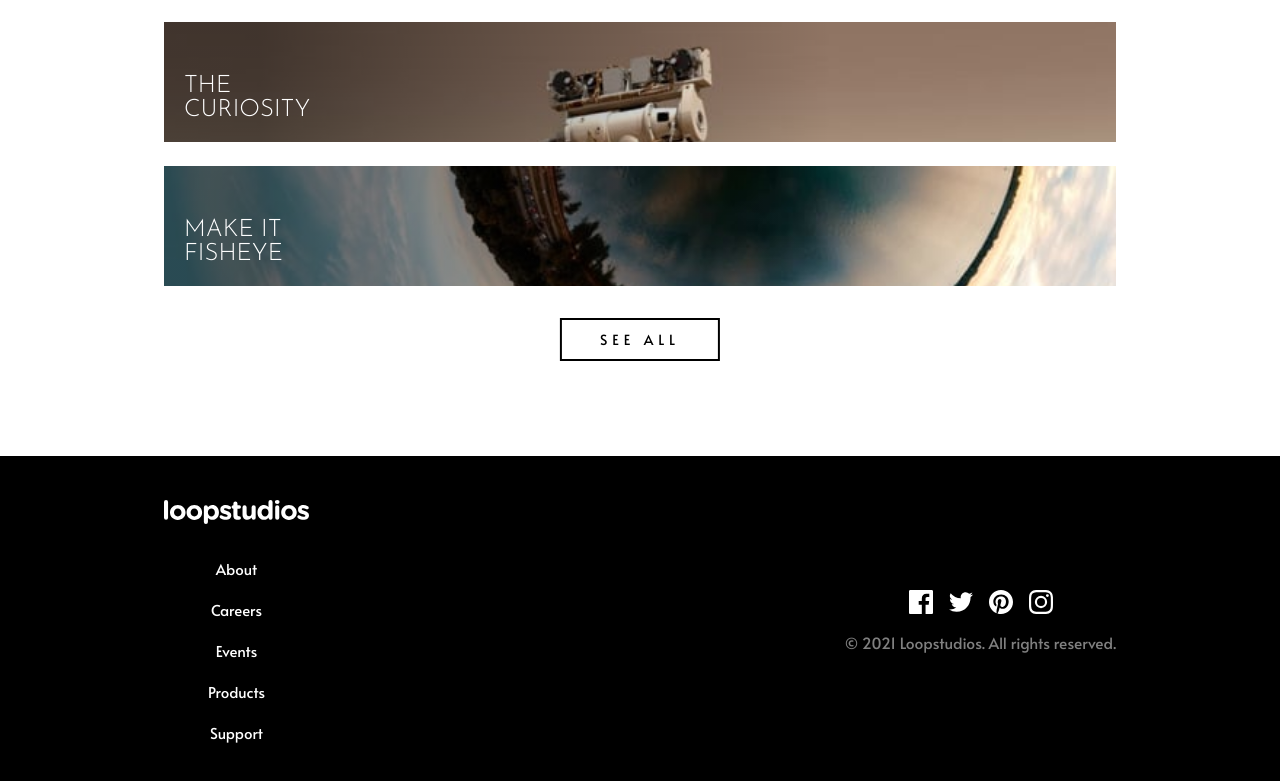
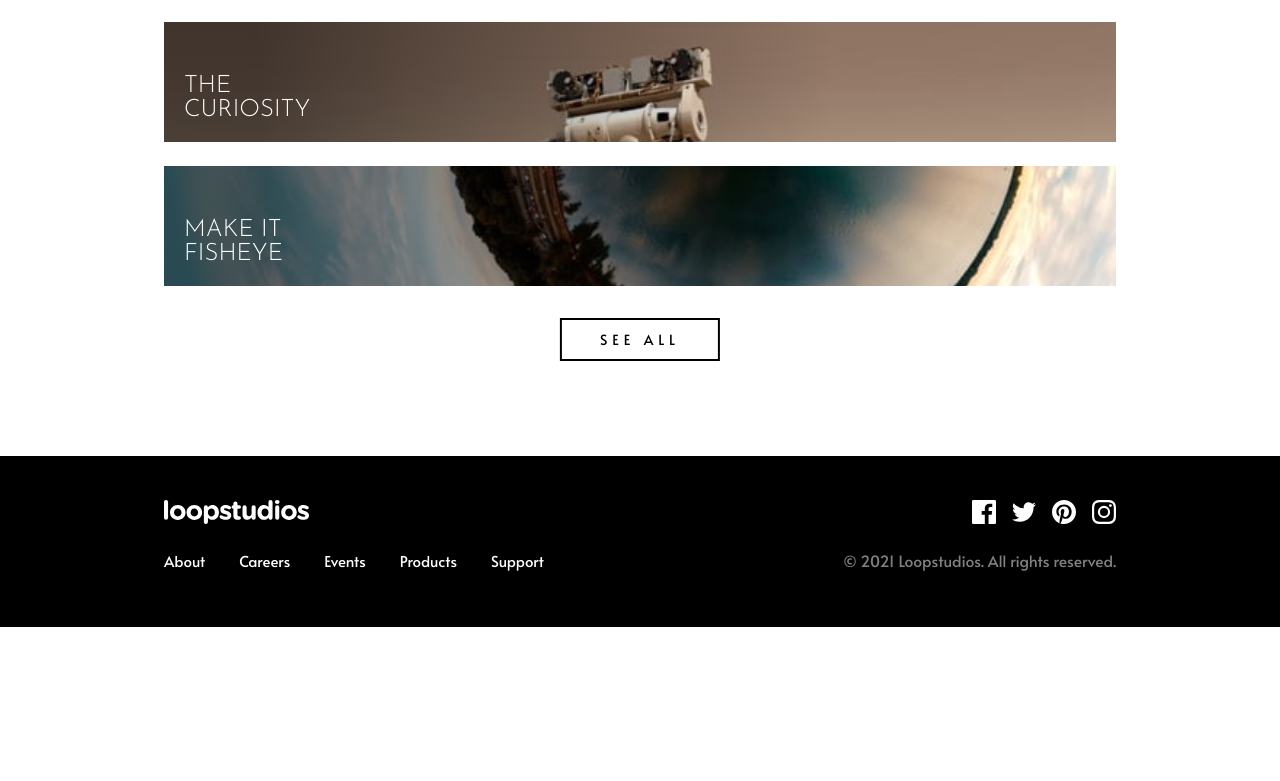
Before and after one commit to GracilianoOG/fem-loopstudios-landing-page, a React (Vite) app: page / in a window 1280 px wide. Shown: the part 2556-3337 px from the top of the page. After the commit the page ends 3183 px from the top, so only its background shows below. Built offline with nearby package versions, Linux system fonts and the light colour scheme.

Commit message:
Style lists and footer text for bigger screen

```diff
--- a/src/components/Footer/Footer.tsx
+++ b/src/components/Footer/Footer.tsx
@@ -13,6 +13,12 @@ const LinksListStyled = styled.ul`
   gap: 20px;
   list-style: none;
   margin-top: 34px;
+
+  @media screen and (min-width: 992px) {
+    flex-direction: row;
+    gap: 34px;
+    margin-top: 26px;
+  }
 `;
 
 const LinkItemStyled = styled.li``;
@@ -29,6 +35,10 @@ const IconList = styled.ul`
   display: flex;
   justify-content: center;
   gap: 16px;
+
+  @media screen and (min-width: 992px) {
+    justify-content: end;
+  }
 `;
 
 const FooterText = styled.p`
@@ -36,6 +46,11 @@ const FooterText = styled.p`
   font-size: 15.5px;
   margin-top: 18px;
   color: var(--color-grey);
+
+  @media screen and (min-width: 992px) {
+    font-size: 15.6px;
+    margin-top: 26px;
+  }
 `;
 
 const Footer = () => {
```
